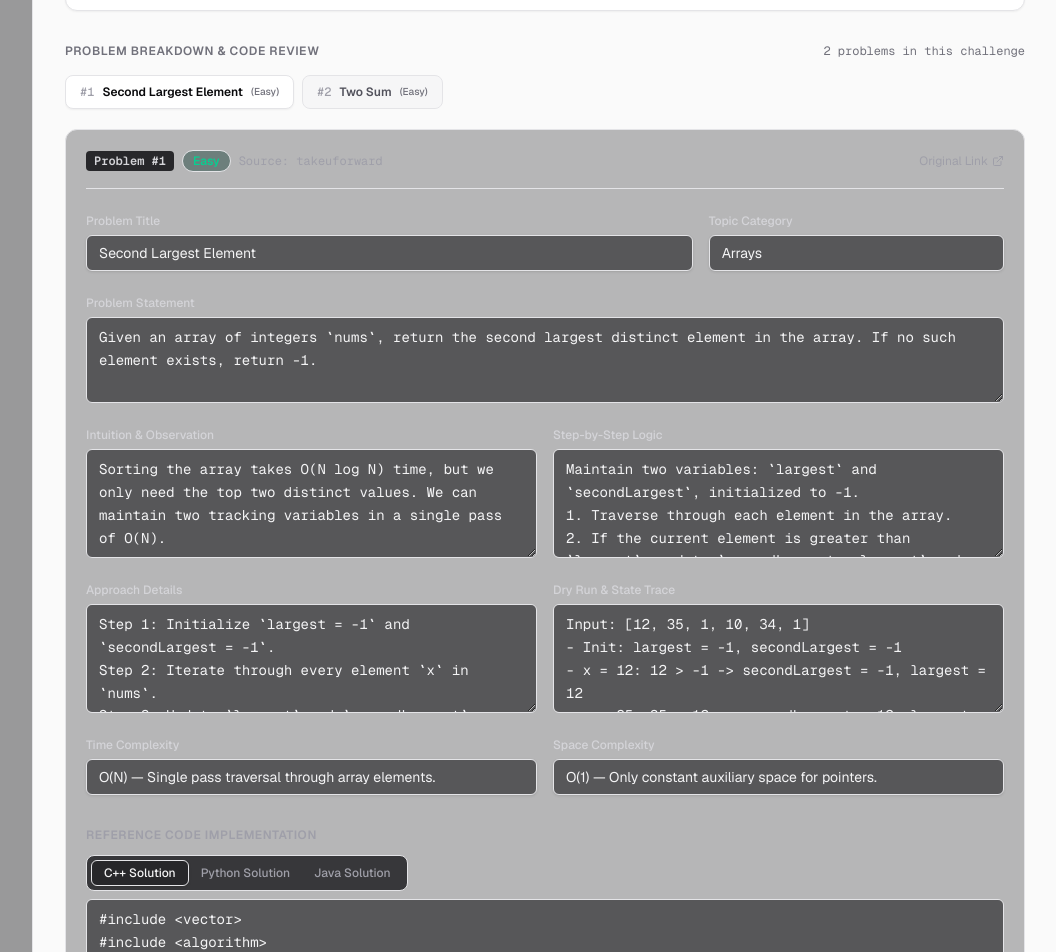
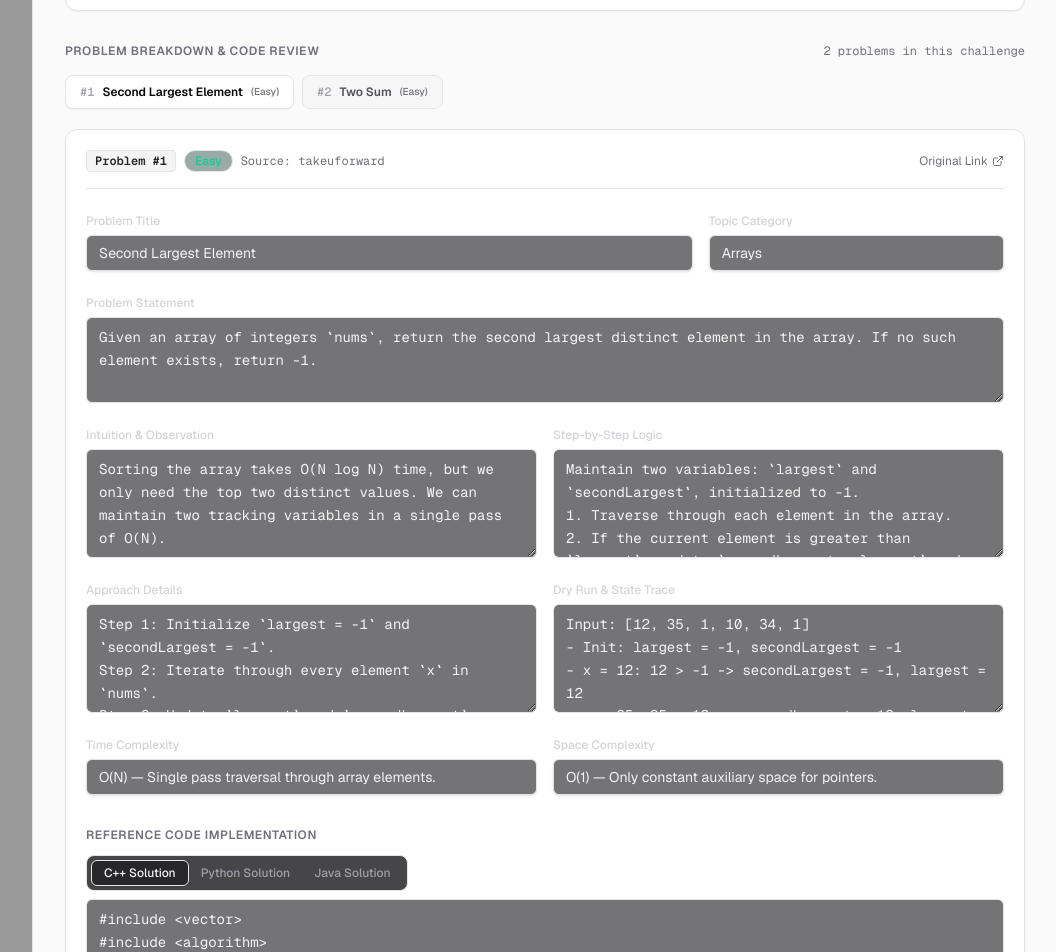
Before and after one commit to atharvabaodhankar/100_days_code, a Next.js app: page /admin/days/25 in a window 1280 px wide. Shown: the part 400-1352 px from the top of the page, without its empty margins (223-1279 px from the left). Built offline with nearby package versions, Linux system fonts and the light colour scheme.

Commit message:
feat: initialize project scaffold with core UI components, admin layout, and AI service providers

```diff
--- /dev/null
+++ b/src/app/api/admin/auth/logout/route.ts
@@ -0,0 +1,20 @@
+import { NextResponse } from "next/server";
+import { ADMIN_COOKIE_NAME } from "@/lib/auth/session";
+
+export async function POST() {
+  const response = NextResponse.json(
+    { success: true, message: "Logged out successfully." },
+    { status: 200 }
+  );
+
+  // Clear session cookie
+  response.cookies.set({
+    name: ADMIN_COOKIE_NAME,
+    value: "",
+    httpOnly: true,
+    path: "/",
+    maxAge: 0,
+  });
+
+  return response;
+}
--- /dev/null
+++ b/src/app/api/admin/auth/status/route.ts
@@ -0,0 +1,11 @@
+import { NextRequest, NextResponse } from "next/server";
+import { ADMIN_COOKIE_NAME, verifySessionToken } from "@/lib/auth/session";
+
+export async function GET(req: NextRequest) {
+  const sessionCookie = req.cookies.get(ADMIN_COOKIE_NAME)?.value;
+  const isAuthenticated = await verifySessionToken(sessionCookie);
+
+  return NextResponse.json({
+    authenticated: isAuthenticated,
+  });
+}
--- a/src/components/admin/problem-editor.tsx
+++ b/src/components/admin/problem-editor.tsx
@@ -6,8 +6,7 @@ import { Input } from "../ui/input";
 import { Textarea } from "../ui/textarea";
 import { DifficultyBadge } from "../ui/badge";
 import { Tabs, TabsList, TabsTrigger, TabsContent } from "../ui/tabs";
-import { ExternalLink, Sparkles, RefreshCw } from "lucide-react";
-import { Button } from "../ui/button";
+import { ExternalLink } from "lucide-react";
 
 export function ProblemEditor({
   problem,
@@ -25,15 +24,15 @@ export function ProblemEditor({
   };
 
   return (
-    <div className="space-y-6 rounded-xl border border-zinc-800 bg-zinc-900/30 p-5">
+    <div className="space-y-6 rounded-xl border border-zinc-200 dark:border-zinc-800 bg-white dark:bg-zinc-900/30 p-5 shadow-xs transition-colors">
       {/* Problem Top Header */}
-      <div className="flex flex-col sm:flex-row sm:items-center sm:justify-between gap-3 pb-4 border-b border-zinc-800">
+      <div className="flex flex-col sm:flex-row sm:items-center sm:justify-between gap-3 pb-4 border-b border-zinc-200 dark:border-zinc-800">
         <div className="flex items-center gap-2">
-          <span className="font-mono text-xs font-semibold bg-zinc-800 px-2 py-0.5 rounded text-zinc-300">
+          <span className="font-mono text-xs font-semibold bg-zinc-100 dark:bg-zinc-800 px-2 py-0.5 rounded text-zinc-800 dark:text-zinc-300 border border-zinc-200 dark:border-zinc-700/50">
             Problem #{current.order}
           </span>
           <DifficultyBadge difficulty={current.difficulty} />
-          <span className="text-xs text-zinc-400 font-mono">
+          <span className="text-xs text-zinc-500 dark:text-zinc-400 font-mono">
             Source: {current.sourceName}
           </span>
         </div>
@@ -43,7 +42,7 @@ export function ProblemEditor({
             href={current.sourceUrl}
             target="_blank"
             rel="noopener noreferrer"
-            className="text-xs text-zinc-400 hover:text-zinc-200 flex items-center gap-1 w-fit"
+            className="text-xs text-zinc-500 dark:text-zinc-400 hover:text-zinc-900 dark:hover:text-zinc-200 flex items-center gap-1 w-fit"
           >
             <span>Original Link</span>
             <ExternalLink className="h-3 w-3" />
@@ -149,7 +148,7 @@ export function ProblemEditor({
 
       {/* Code Solutions Editor */}
       <div className="space-y-3 pt-2">
-        <label className="text-xs font-semibold uppercase tracking-wider text-zinc-400 block">
+        <label className="text-xs font-semibold uppercase tracking-wider text-zinc-500 dark:text-zinc-400 block">
           Reference Code Implementation
         </label>
         <Tabs defaultValue="cpp">
```
